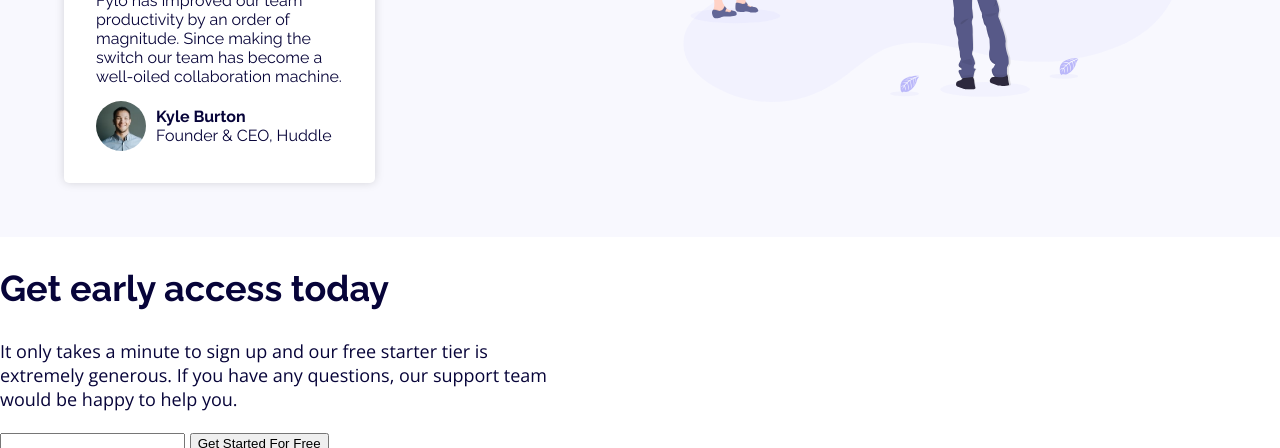
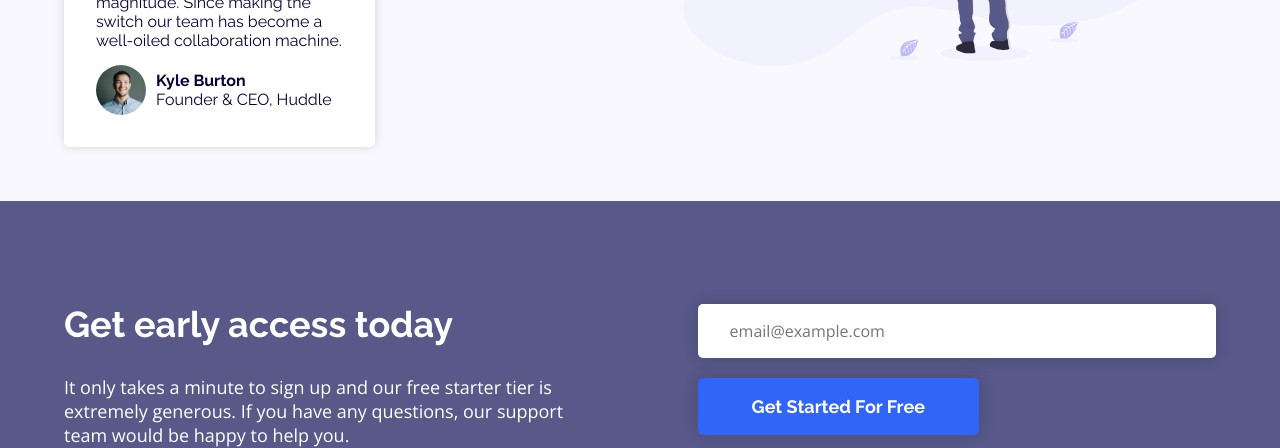
Before and after one commit to AvoscanEmile/fylo-landing-page, a plain HTML site: page index.html in a window 1280 px wide. Shown: the part 1448-1896 px from the top of the page. Drawn offline with nearby package versions, Linux system fonts and the light colour scheme.

Commit message:
Finished main styling
- Added styling to the third and last section of main.

```diff
--- a/index.html
+++ b/index.html
@@ -72,7 +72,7 @@
   If you have any questions, our support team would be happy to help you.</p>
         </div>
         <form class="input-container">
-          <input type="email" class="input-container__email">
+          <input type="email" class="input-container__email" placeholder="email@example.com">
           <input type="submit" value="Get Started For Free" class="input-container__submit">
         </form>
       </div>
--- a/styles.css
+++ b/styles.css
@@ -75,7 +75,7 @@ body {
 .first-section {
     display: flex;
     justify-content: center;
-    margin-top: 5em;
+    margin-top: 3em;
 }
 
 .first-section__section-container {
@@ -218,3 +218,54 @@ h2 {
     border-radius: 50%;
     margin-right: 10px;
 }
+
+.third-section {
+    background-color: var(--des-blue);
+    color: white;
+    display: flex;
+    justify-content: center;
+    padding: 4em 0;
+}
+
+.section-container {
+    display: flex;
+    justify-content: space-between;
+    align-items: center;
+    width: var(--section-width);
+}
+
+.input-container {
+    display: flex;
+    flex-direction: column;
+    align-items: flex-start;
+    justify-content: space-between;
+    width: 45%;
+}
+
+.input-container__email {
+    border: none;
+    padding: 1em 2em;
+    width: 100%;
+    border-radius: 5px;
+    font-family: var(--ff-p);
+    font-size: var(--fs-card);
+    color: gray;
+    box-shadow: 0px 0px 15px rgba(0, 0, 0, 0.2);
+}
+
+.input-container__submit {
+    margin-top: 20px;
+    border: none;
+    border-radius: 5px;
+    background-color: var(--bright-blue);
+    color: white;
+    font-size: var(--fs-p);
+    font-family: var(--ff-h);
+    font-weight: var(--fw-bold);
+    padding: 1em 3em;
+    box-shadow: 0px 0px 15px rgba(0, 0, 0, 0.2);
+}
+
+.input-container__submit:hover {
+    opacity: 0.8;
+}
```
